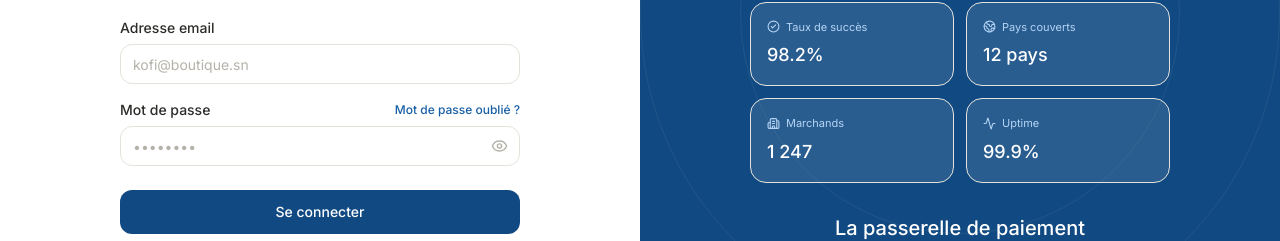
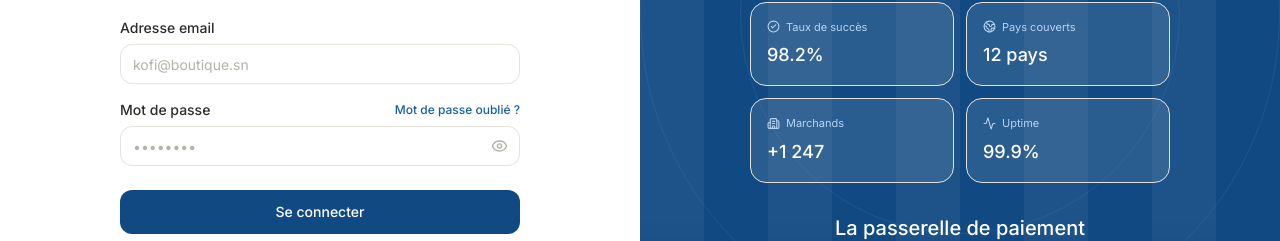
Before and after one commit to lfdweb123-sys/verzapay, a Next.js app: page /login in a window 1280 px wide. Shown: the part 386-627 px from the top of the page. Built offline with nearby package versions, Linux system fonts and the light colour scheme; no server answers.

Commit message:
Update auth-layout.tsx

```diff
--- a/src/components/layout/auth-layout.tsx
+++ b/src/components/layout/auth-layout.tsx
@@ -7,8 +7,19 @@ export default function AuthLayout({ children }: { children: React.ReactNode })
       <div className="flex-1 flex flex-col justify-center items-center px-6 sm:px-10 py-10 lg:py-0">
         <div className="w-full max-w-[400px]">{children}</div>
       </div>
+      <div className="hidden lg:flex flex-1 relative bg-brand-700 overflow-hidden items-center justify-center p-10">
+        {/* Rayures verticales discrètes */}
+        <div
+          aria-hidden
+          className="pointer-events-none absolute inset-0 z-0"
+          style={{
+            backgroundImage:
+              "repeating-linear-gradient(90deg, rgba(255,255,255,0.05) 0px, rgba(255,255,255,0.05) 64px, transparent 64px, transparent 128px)",
+            WebkitMaskImage: "linear-gradient(to bottom, black 0%, black 75%, transparent 100%)",
+            maskImage: "linear-gradient(to bottom, black 0%, black 75%, transparent 100%)",
+          }}
+        />
 
-      <div className="hidden lg:flex flex-1 relative bg-brand-700 overflow-hidden items-center justify-center p-10">
         <div className="absolute inset-0 opacity-[0.07]">
           <div className="absolute top-1/2 left-1/2 -translate-x-1/2 -translate-y-1/2 w-[640px] h-[640px] rounded-full border border-white" />
           <div className="absolute top-1/2 left-1/2 -translate-x-1/2 -translate-y-1/2 w-[440px] h-[440px] rounded-full border border-white" />
@@ -16,7 +27,6 @@ export default function AuthLayout({ children }: { children: React.ReactNode })
         <div className="absolute top-[18%] left-[12%] w-1.5 h-1.5 rounded-full bg-white/40" />
         <div className="absolute top-[40%] right-[10%] w-1.5 h-1.5 rounded-full bg-white/30" />
         <div className="absolute bottom-[15%] left-[18%] w-1.5 h-1.5 rounded-full bg-white/30" />
-
         <div className="relative z-10 w-full max-w-[420px] flex flex-col gap-4">
           <div className="flex flex-col gap-3">
             <div className="rounded-2xl overflow-hidden border border-white/15">
@@ -30,7 +40,6 @@ export default function AuthLayout({ children }: { children: React.ReactNode })
               />
             </div>
           </div>
-
           <div className="grid grid-cols-2 gap-3">
             <div className="bg-white/10 border border-white/15 rounded-2xl p-4">
               <p className="text-brand-100 text-[11px] flex items-center gap-1.5 mb-1.5">
@@ -48,7 +57,7 @@ export default function AuthLayout({ children }: { children: React.ReactNode })
               <p className="text-brand-100 text-[11px] flex items-center gap-1.5 mb-1.5">
                 <Building2 size={13} /> Marchands
               </p>
-              <p className="text-white text-lg font-medium">1 247</p>
+              <p className="text-white text-lg font-medium">+1 247</p>
             </div>
             <div className="bg-white/10 border border-white/15 rounded-2xl p-4">
               <p className="text-brand-100 text-[11px] flex items-center gap-1.5 mb-1.5">
@@ -57,7 +66,6 @@ export default function AuthLayout({ children }: { children: React.ReactNode })
               <p className="text-white text-lg font-medium">99.9%</p>
             </div>
           </div>
-
           <div className="text-center mt-4">
             <h2 className="text-white text-xl font-medium leading-snug">
               La passerelle de paiement
```
